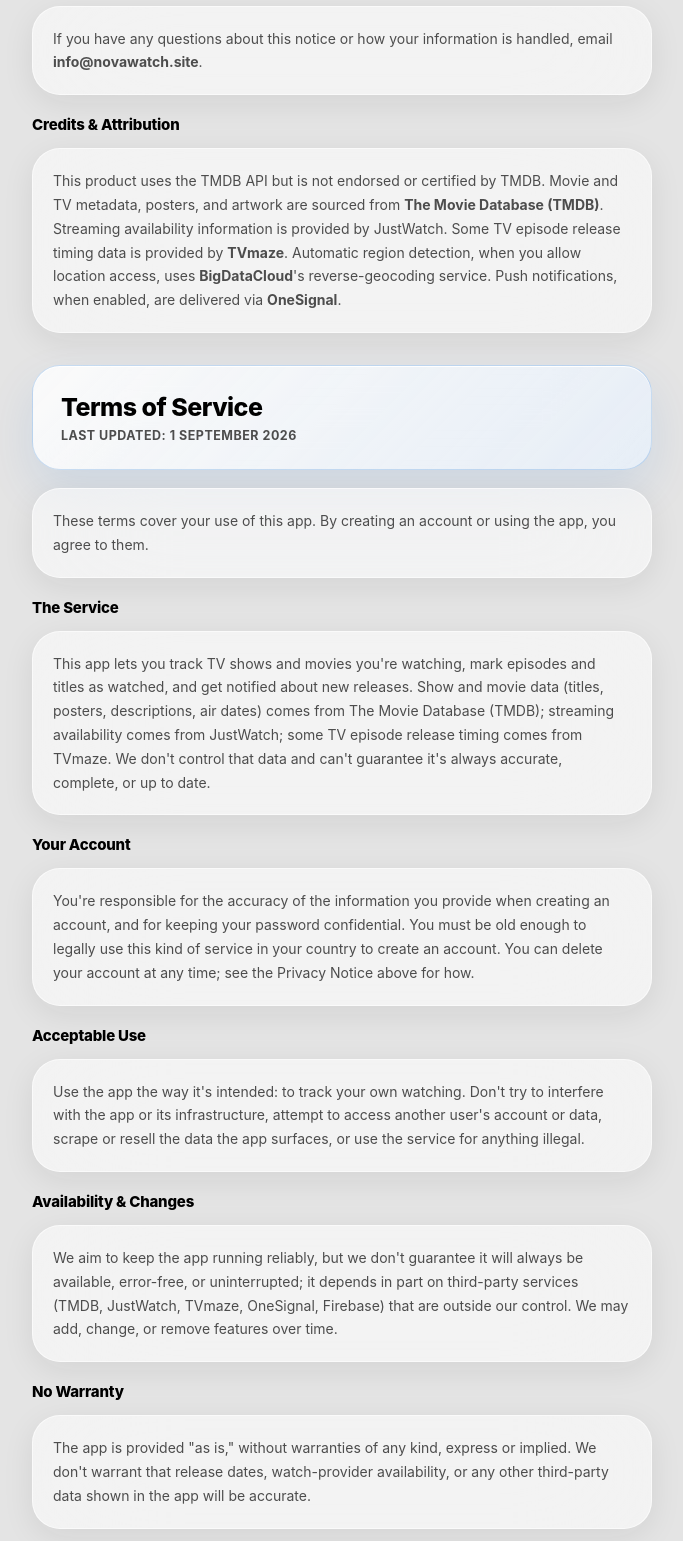
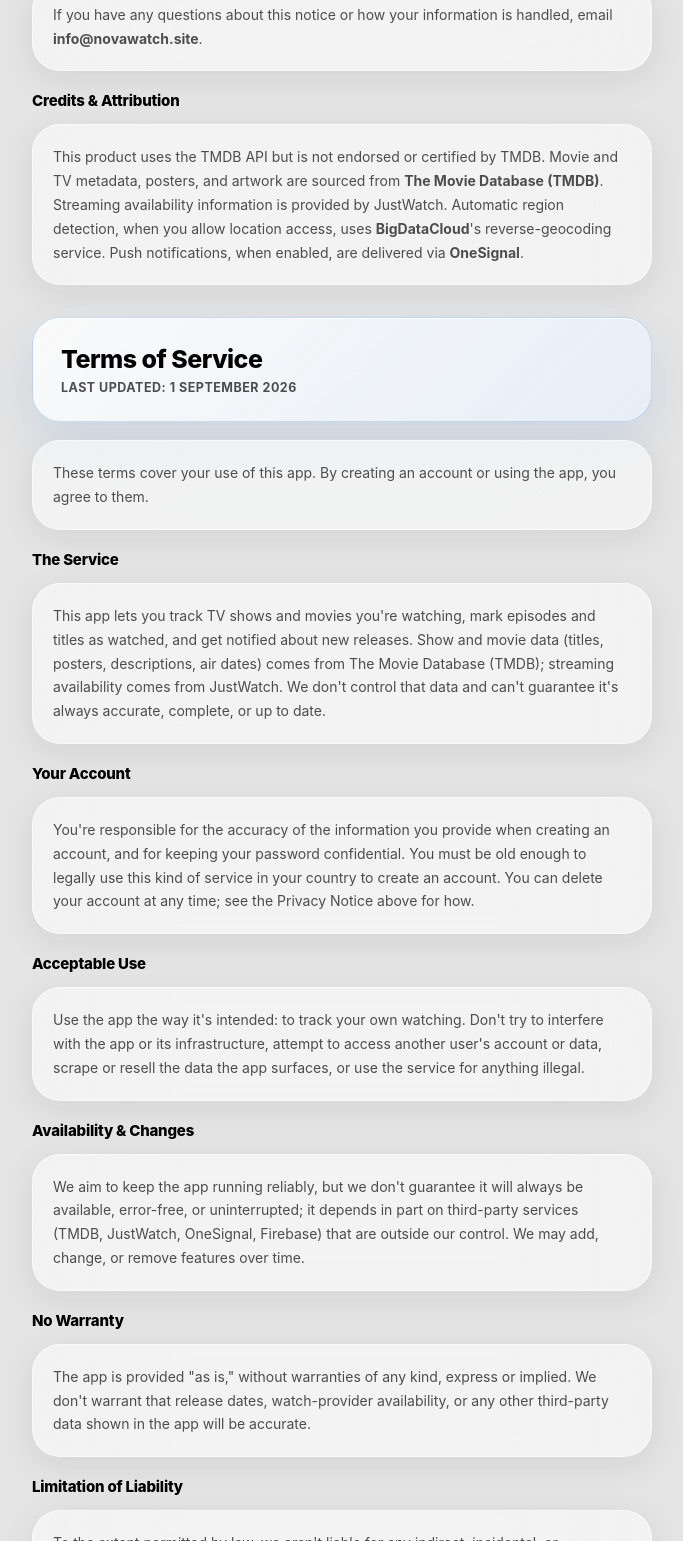
Before and after one commit to HanuKeyser/NovaWatch, a website: page privacy-terms/index.html in a window 1280 px wide. Shown: the part 1527-3068 px from the top of the page, without its empty margins (298-981 px from the left). Drawn offline with Linux system fonts and the light colour scheme.

Commit message:
Update privacy terms for clarity and accuracy

```diff
--- a/privacy-terms/index.html
+++ b/privacy-terms/index.html
@@ -212,7 +212,7 @@
 
     <div class="section-header" style="margin-top: 20px;"><div class="section-title settings-section-title">Third-Party Services</div></div>
     <div class="analytics-card">
-        <p>This app retrieves publicly available movie and TV metadata from The Movie Database (TMDB) to display titles, posters, and related information, streaming-availability information from JustWatch to show where a title can be watched, and, for some TV shows, real broadcast/cable episode air times from TVmaze to show accurate release dates. If you allow location access for automatic region detection, your device's coordinates are sent to BigDataCloud's reverse-geocoding service solely to determine your country - the coordinates themselves are not stored by this app. If you enable notifications, we use OneSignal to deliver them to your device, including when the app itself is closed; this requires sharing your push subscription and a unique identifier tied to your account with OneSignal, solely to deliver the alerts you've opted into. All of these are one-way lookups or notification-delivery services; none is used for advertising or sold to third parties.</p>
+        <p>This app retrieves publicly available movie and TV metadata from The Movie Database (TMDB) to display titles, posters, and related information, and streaming-availability information from JustWatch to show where a title can be watched. If you allow location access for automatic region detection, your device's coordinates are sent to BigDataCloud's reverse-geocoding service solely to determine your country - the coordinates themselves are not stored by this app. If you enable notifications, we use OneSignal to deliver them to your device, including when the app itself is closed; this requires sharing your push subscription and a unique identifier tied to your account with OneSignal, solely to deliver the alerts you've opted into. All of these are one-way lookups or notification-delivery services; none is used for advertising or sold to third parties.</p>
     </div>
 
     <div class="section-header" style="margin-top: 20px;"><div class="section-title settings-section-title">Deleting Your Account</div></div>
@@ -227,7 +227,7 @@
 
     <div class="section-header" style="margin-top: 20px;"><div class="section-title settings-section-title">Credits &amp; Attribution</div></div>
     <div class="analytics-card">
-        <p>This product uses the TMDB API but is not endorsed or certified by TMDB. Movie and TV metadata, posters, and artwork are sourced from <a href="https://www.themoviedb.org/" target="_blank" rel="noopener">The Movie Database (TMDB)</a>. Streaming availability information is provided by JustWatch. Some TV episode release timing data is provided by <a href="https://www.tvmaze.com/" target="_blank" rel="noopener">TVmaze</a>. Automatic region detection, when you allow location access, uses <a href="https://www.bigdatacloud.com/" target="_blank" rel="noopener">BigDataCloud</a>'s reverse-geocoding service. Push notifications, when enabled, are delivered via <a href="https://onesignal.com/" target="_blank" rel="noopener">OneSignal</a>.</p>
+        <p>This product uses the TMDB API but is not endorsed or certified by TMDB. Movie and TV metadata, posters, and artwork are sourced from <a href="https://www.themoviedb.org/" target="_blank" rel="noopener">The Movie Database (TMDB)</a>. Streaming availability information is provided by JustWatch. Automatic region detection, when you allow location access, uses <a href="https://www.bigdatacloud.com/" target="_blank" rel="noopener">BigDataCloud</a>'s reverse-geocoding service. Push notifications, when enabled, are delivered via <a href="https://onesignal.com/" target="_blank" rel="noopener">OneSignal</a>.</p>
     </div>
 
     <div class="hero" style="margin-top: 32px;">
@@ -241,7 +241,7 @@
 
     <div class="section-header" style="margin-top: 20px;"><div class="section-title settings-section-title">The Service</div></div>
     <div class="analytics-card">
-        <p>This app lets you track TV shows and movies you're watching, mark episodes and titles as watched, and get notified about new releases. Show and movie data (titles, posters, descriptions, air dates) comes from The Movie Database (TMDB); streaming availability comes from JustWatch; some TV episode release timing comes from TVmaze. We don't control that data and can't guarantee it's always accurate, complete, or up to date.</p>
+        <p>This app lets you track TV shows and movies you're watching, mark episodes and titles as watched, and get notified about new releases. Show and movie data (titles, posters, descriptions, air dates) comes from The Movie Database (TMDB); streaming availability comes from JustWatch. We don't control that data and can't guarantee it's always accurate, complete, or up to date.</p>
     </div>
 
     <div class="section-header" style="margin-top: 20px;"><div class="section-title settings-section-title">Your Account</div></div>
@@ -256,7 +256,7 @@
 
     <div class="section-header" style="margin-top: 20px;"><div class="section-title settings-section-title">Availability &amp; Changes</div></div>
     <div class="analytics-card">
-        <p>We aim to keep the app running reliably, but we don't guarantee it will always be available, error-free, or uninterrupted; it depends in part on third-party services (TMDB, JustWatch, TVmaze, OneSignal, Firebase) that are outside our control. We may add, change, or remove features over time.</p>
+        <p>We aim to keep the app running reliably, but we don't guarantee it will always be available, error-free, or uninterrupted; it depends in part on third-party services (TMDB, JustWatch, OneSignal, Firebase) that are outside our control. We may add, change, or remove features over time.</p>
     </div>
 
     <div class="section-header" style="margin-top: 20px;"><div class="section-title settings-section-title">No Warranty</div></div>
```
